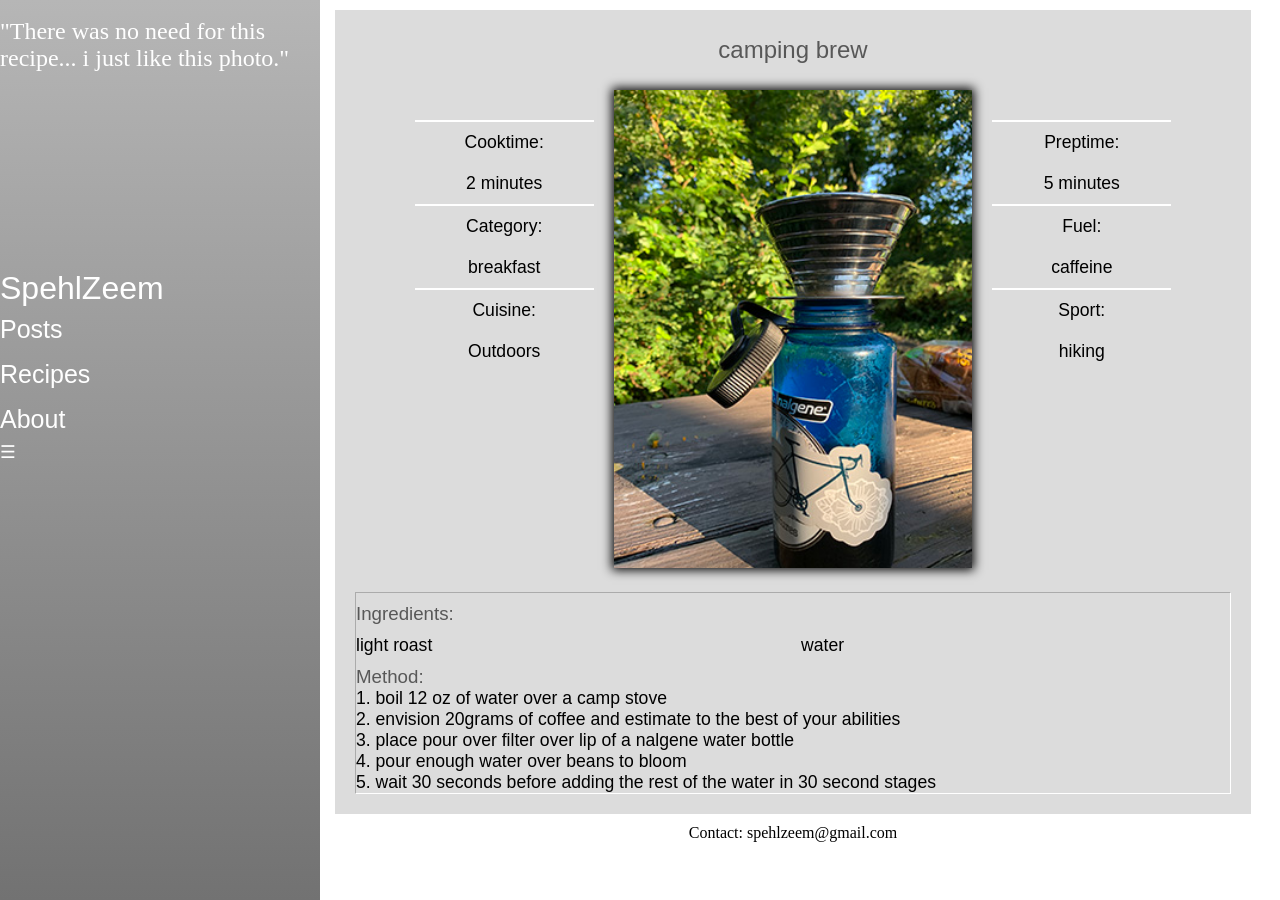
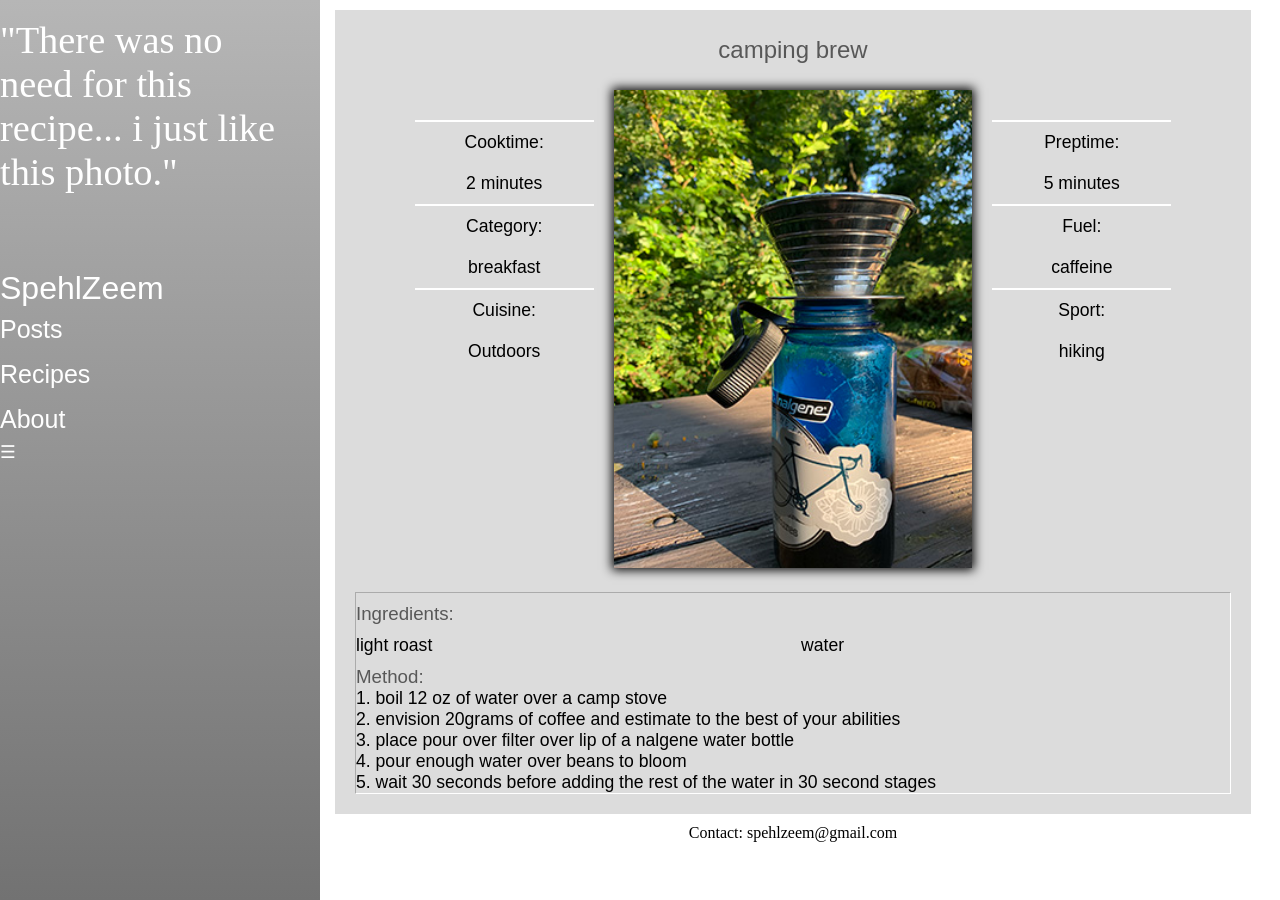
Before and after one commit to spehlzeem/spehlzeem.github.io, a Jekyll site: the page built from _recipes/campingbrew.md, in a window 1280 px wide. Built offline with Jekyll 4.4.1, drawn with Linux system fonts in a browser that asks for light colours.

Commit message:
Update recipe.html

```diff
--- a/_layouts/recipe.html
+++ b/_layouts/recipe.html
@@ -30,8 +30,10 @@ blockquote{
     margin-top: 2vh;
     color: rgba(255, 255, 255 );
     text-decoration: none;
-    font-size: 1.5rem;
+    font-size: 3vw;
     max-width:300px;
+    overflow:auto;
+
 }
 .recipe{
     display: flex;
```
